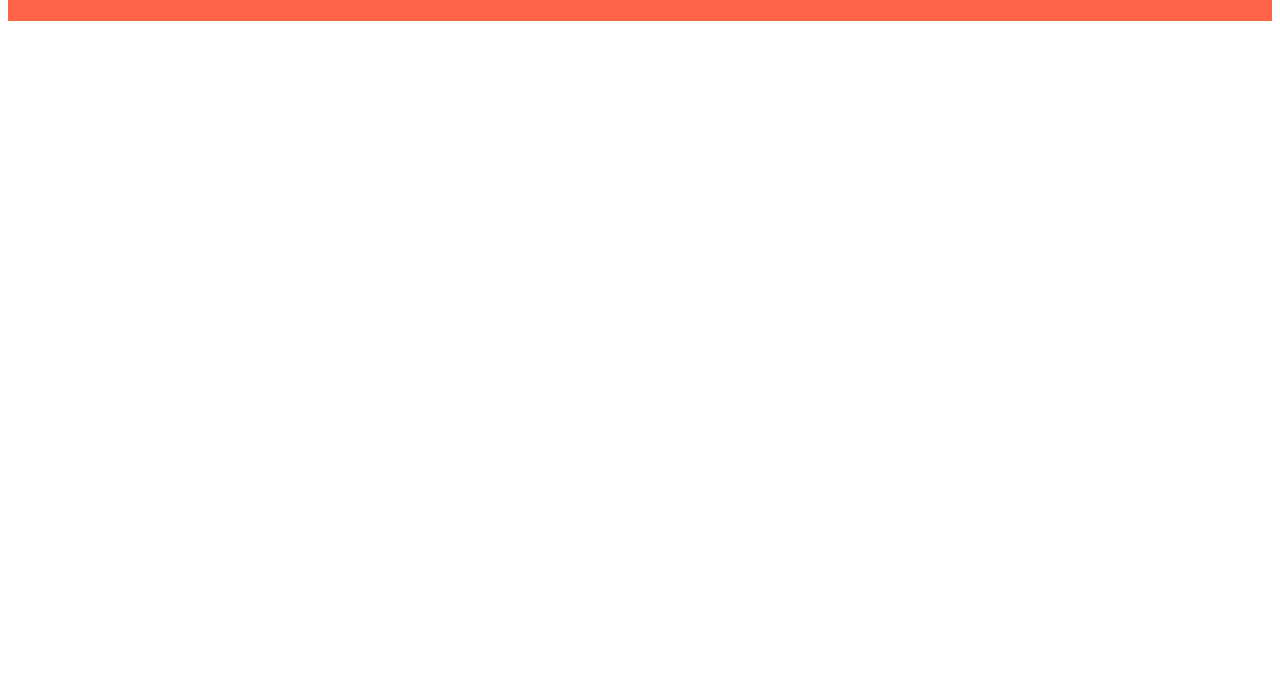
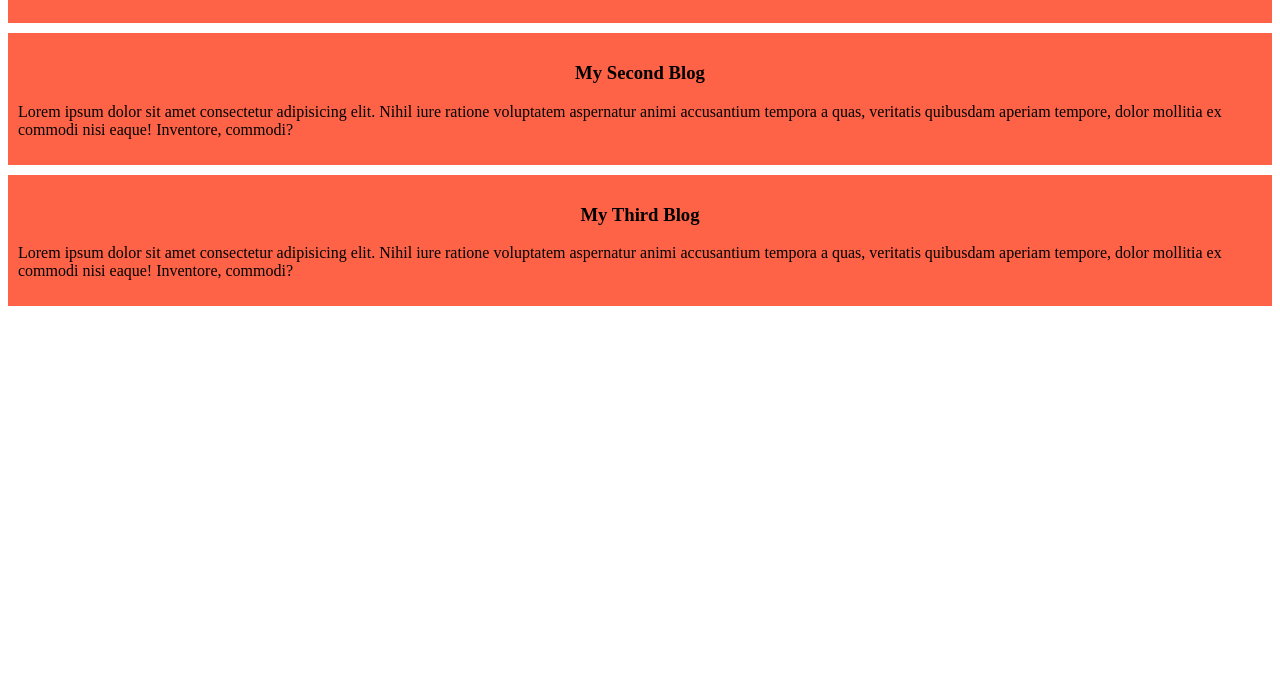
Before and after one commit to md-ashik-max/My-First-Webside, a plain HTML site: page index.html in a window 1280 px wide. Shown: the part 118-800 px from the top of the page. Drawn offline with Linux system fonts and the light colour scheme.

Commit message:
added the second and third blog

```diff
--- a/index.html
+++ b/index.html
@@ -12,5 +12,15 @@
         <p>Lorem ipsum dolor sit amet consectetur adipisicing elit. Nihil iure ratione voluptatem aspernatur animi accusantium tempora a quas, veritatis quibusdam aperiam tempore, dolor mollitia ex commodi nisi eaque! Inventore, commodi?</p>
     </div>
 
+    <div>
+        <h3 style="text-align: center;">My Second Blog</h3>
+        <p>Lorem ipsum dolor sit amet consectetur adipisicing elit. Nihil iure ratione voluptatem aspernatur animi accusantium tempora a quas, veritatis quibusdam aperiam tempore, dolor mollitia ex commodi nisi eaque! Inventore, commodi?</p>
+    </div>
+
+    <div>
+        <h3 style="text-align: center;">My Third Blog</h3>
+        <p>Lorem ipsum dolor sit amet consectetur adipisicing elit. Nihil iure ratione voluptatem aspernatur animi accusantium tempora a quas, veritatis quibusdam aperiam tempore, dolor mollitia ex commodi nisi eaque! Inventore, commodi?</p>
+    </div>
+
 </body>
 </html>
--- a/styles/blog.css
+++ b/styles/blog.css
@@ -1,4 +1,5 @@
 div{
     background-color: tomato;
     padding: 10px;
+    margin-top: 10px;
 }
```
